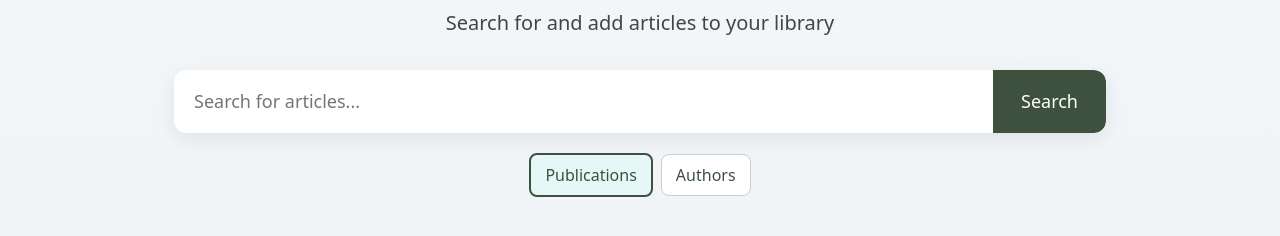
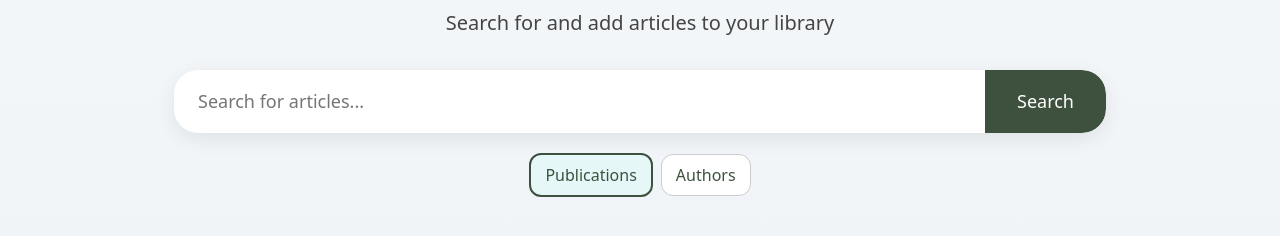
Before and after one commit to Jarin001/Novara, a React (Create React App) app in the folder frontend/: page /search in a window 1280 px wide. Shown: the part 374-610 px from the top of the page. Built offline with nearby package versions, Linux system fonts and the light colour scheme; the HTML template or start-up script is replaced by a standard one.

Commit message:
search bar made more rounded

```diff
--- a/frontend/src/pages/SearchResults.jsx
+++ b/frontend/src/pages/SearchResults.jsx
@@ -43,7 +43,7 @@ const SearchResults = () => {
           <h1 style={{ fontSize: 48, fontWeight: 700, marginBottom: 16, color: "#222" }}>Welcome to Novara</h1>
           <p style={{ fontSize: 20, color: "#444", marginBottom: 32 }}>Search for and add articles to your library</p>
 
-          <form onSubmit={onSubmit} style={{ width: "100%", display: "flex", boxShadow: "0 6px 20px rgba(0,0,0,0.08)", borderRadius: "12px", overflow: "hidden" }}>
+          <form onSubmit={onSubmit} style={{ width: "100%", display: "flex", boxShadow: "0 6px 20px rgba(0,0,0,0.08)", borderRadius: "24px", overflow: "hidden" }}>
             <input
               type="text"
               placeholder="Search for articles..."
@@ -51,24 +51,25 @@ const SearchResults = () => {
               onChange={(e) => setQ(e.target.value)}
               style={{
                 flex: 1,
-                padding: "18px 20px",
+                padding: "18px 24px",
                 fontSize: 18,
                 border: "none",
                 outline: "none",
                 background: "#fff",
-                borderRadius: "12px 0 0 12px" // Rounded left side
+                borderRadius: "24px 0 0 24px" // More rounded left side
               }}
             />
             <button
               type="submit"
               style={{
-                padding: "0 28px",
+                padding: "0 32px",
                 backgroundColor: "#3E513E",
                 color: "#fff",
                 border: "none",
                 cursor: "pointer",
                 fontSize: 18,
-                borderRadius: "0 12px 12px 0" // Rounded right side
+                borderRadius: "0 24px 24px 0", // More rounded right side
+                fontWeight: "500"
               }}
             >
               Search
@@ -84,7 +85,7 @@ const SearchResults = () => {
                 }}
                 style={{
                   padding: "8px 14px",
-                  borderRadius: "8px",
+                  borderRadius: "12px",
                   border: searchType === "publications" ? "2px solid #3E513E" : "1px solid #ccc",
                   background: searchType === "publications" ? "#e6f7f8" : "#fff",
                   color: "#3E513E",
@@ -101,7 +102,7 @@ const SearchResults = () => {
                 }}
                 style={{
                   padding: "8px 14px",
-                  borderRadius: "8px",
+                  borderRadius: "12px",
                   border: searchType === "authors" ? "2px solid #3E513E" : "1px solid #ccc",
                   background: searchType === "authors" ? "#e6f7f8" : "#fff",
                   color: "#3E513E",
```
